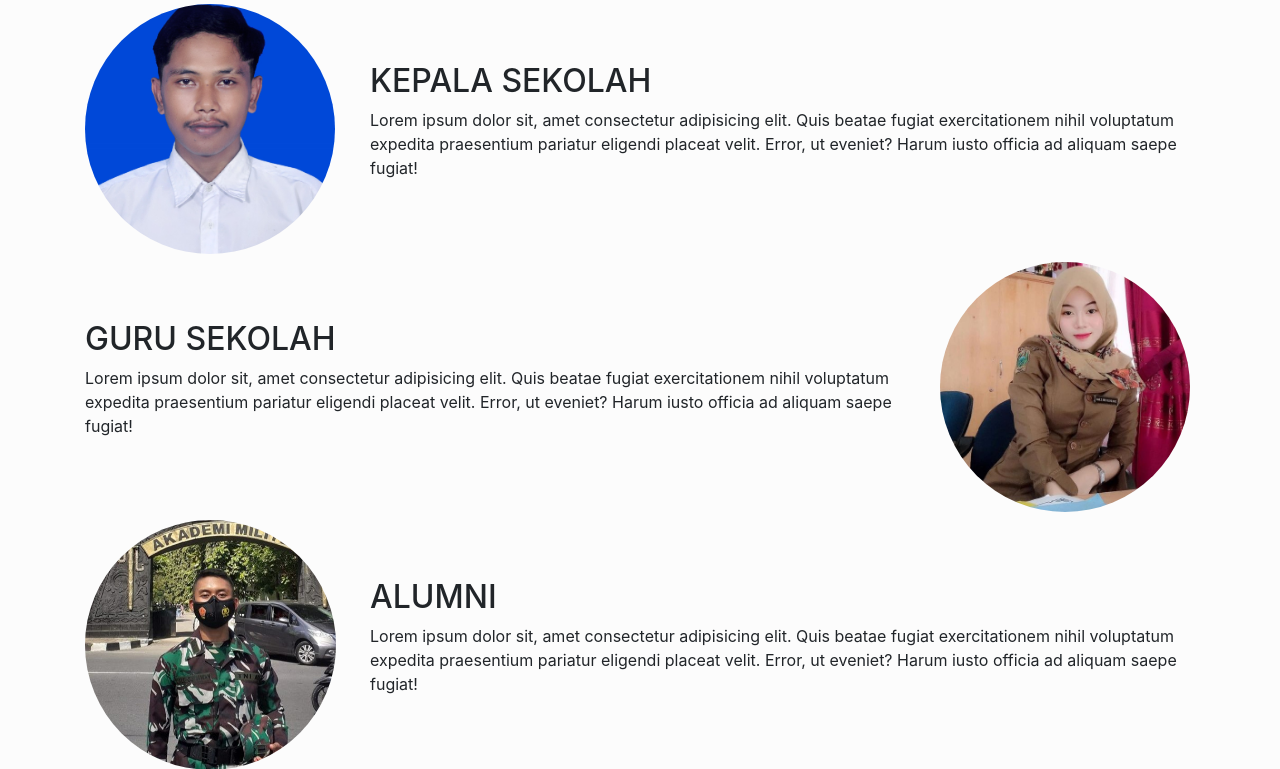
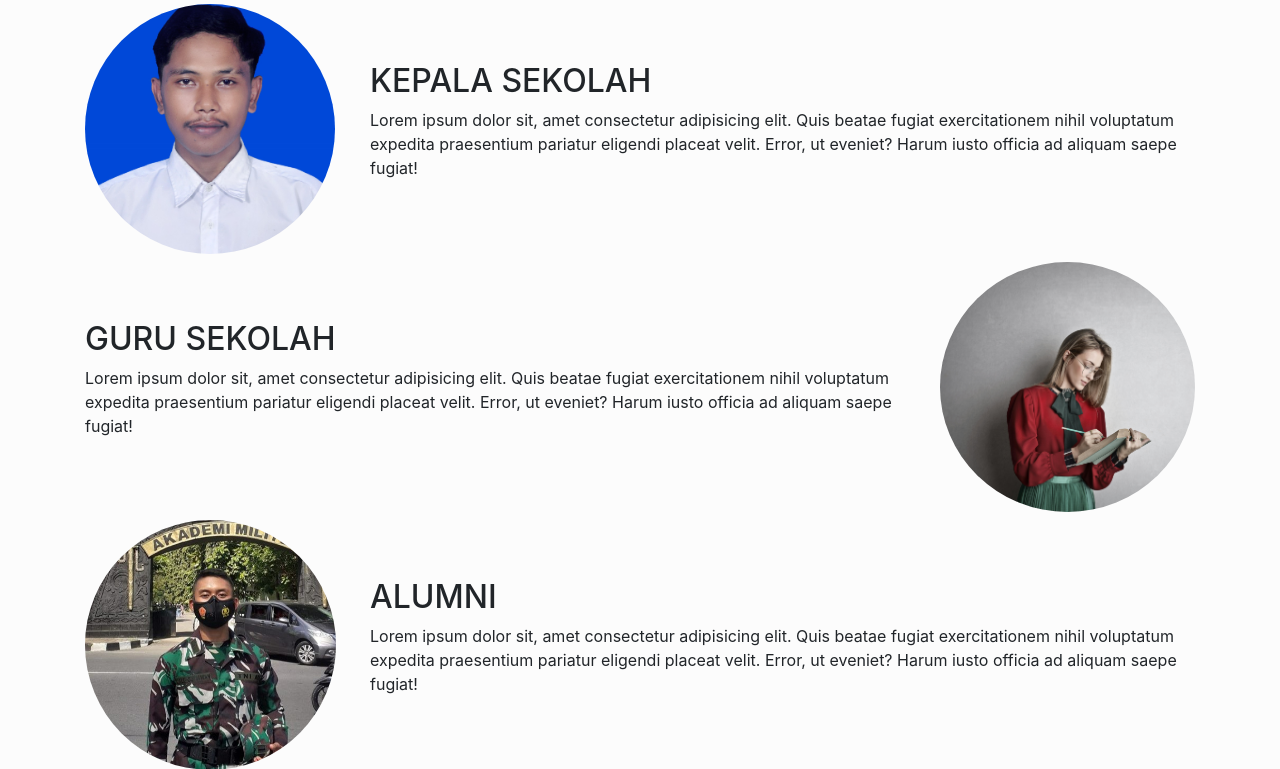
Before and after one commit to danangput/web-sekolah, a PHP site: page /web-sekolah/ in a window 1280 px wide. Shown: the part 1302-2071 px from the top of the page. Run offline with PHP 8.4, Linux system fonts and the light colour scheme; some libraries are stand-ins or nearby versions.

Commit message:
mengganti gambar guru

```diff
--- a/template/index.html
+++ b/template/index.html
@@ -160,7 +160,7 @@
        <p>Lorem ipsum dolor sit, amet consectetur adipisicing elit. Quis beatae fugiat exercitationem nihil voluptatum expedita praesentium pariatur eligendi placeat velit. Error, ut eveniet? Harum iusto officia ad aliquam saepe fugiat!</p></div>
       </div>
        <div class="col-3">
-        <img class="img-fluid rounded-circle" src="public/img/guru.jpg" alt="" srcset="" style="height: 250px;">
+        <img class="img-fluid rounded-circle" src="public/img/guruN.jpg" alt="" srcset="" style="height: 250px;">
       </div>
     </div>
     <div class="row my-2 align-items-center">
--- a/view/home.php
+++ b/view/home.php
@@ -124,7 +124,7 @@
        <p>Lorem ipsum dolor sit, amet consectetur adipisicing elit. Quis beatae fugiat exercitationem nihil voluptatum expedita praesentium pariatur eligendi placeat velit. Error, ut eveniet? Harum iusto officia ad aliquam saepe fugiat!</p></div>
       </div>
        <div class="col-3">
-        <img class="img-fluid rounded-circle" src="public/img/guru.jpg" alt="" srcset="" style="height: 250px;">
+        <img class="img-fluid rounded-circle" src="public/img/guruN.jpg" alt="" srcset="" style="height: 250px;">
       </div>
     </div>
     <div class="row my-2 align-items-center">
```
Also changed, not shown: public/img/guruN.jpg (added).
